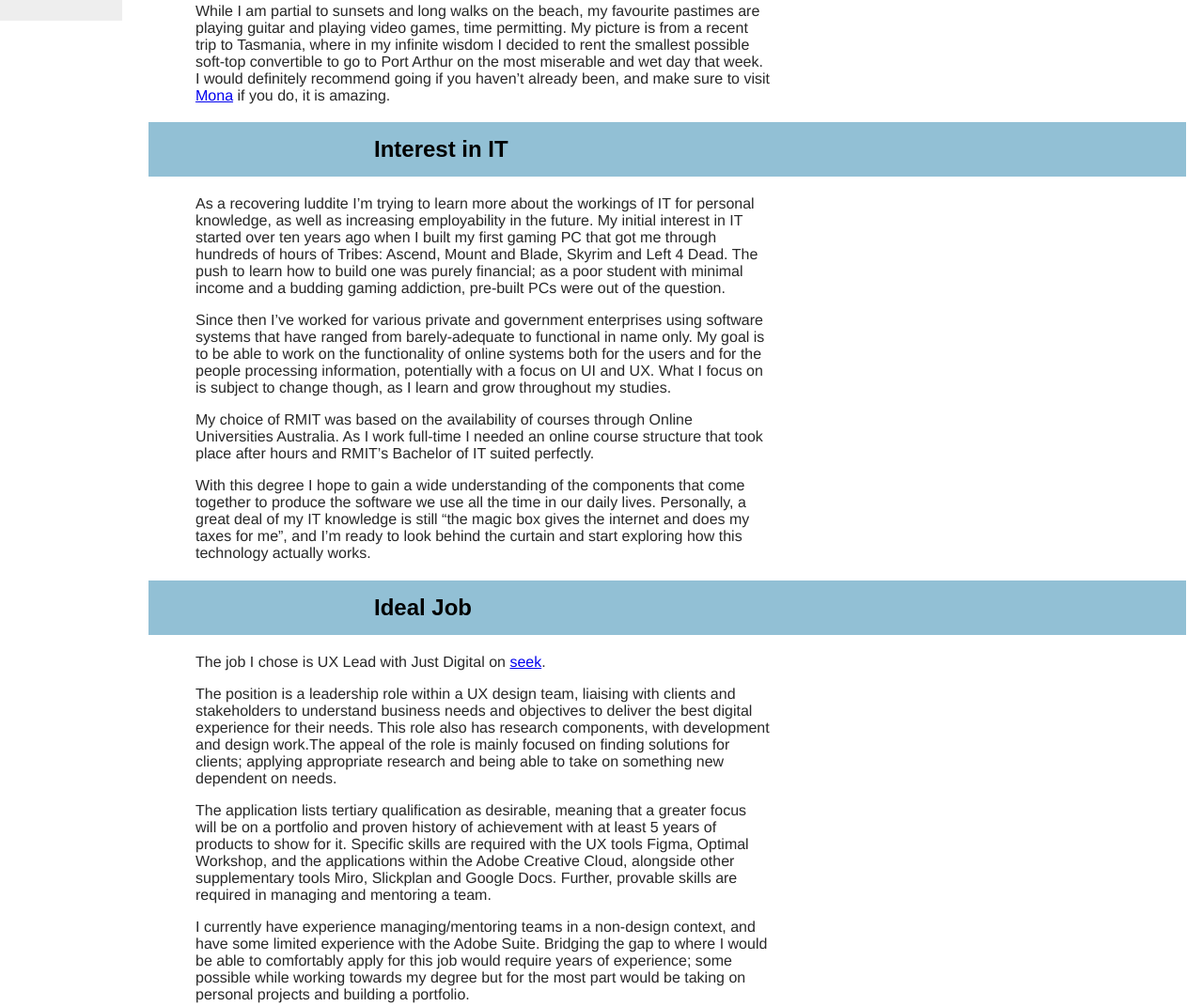
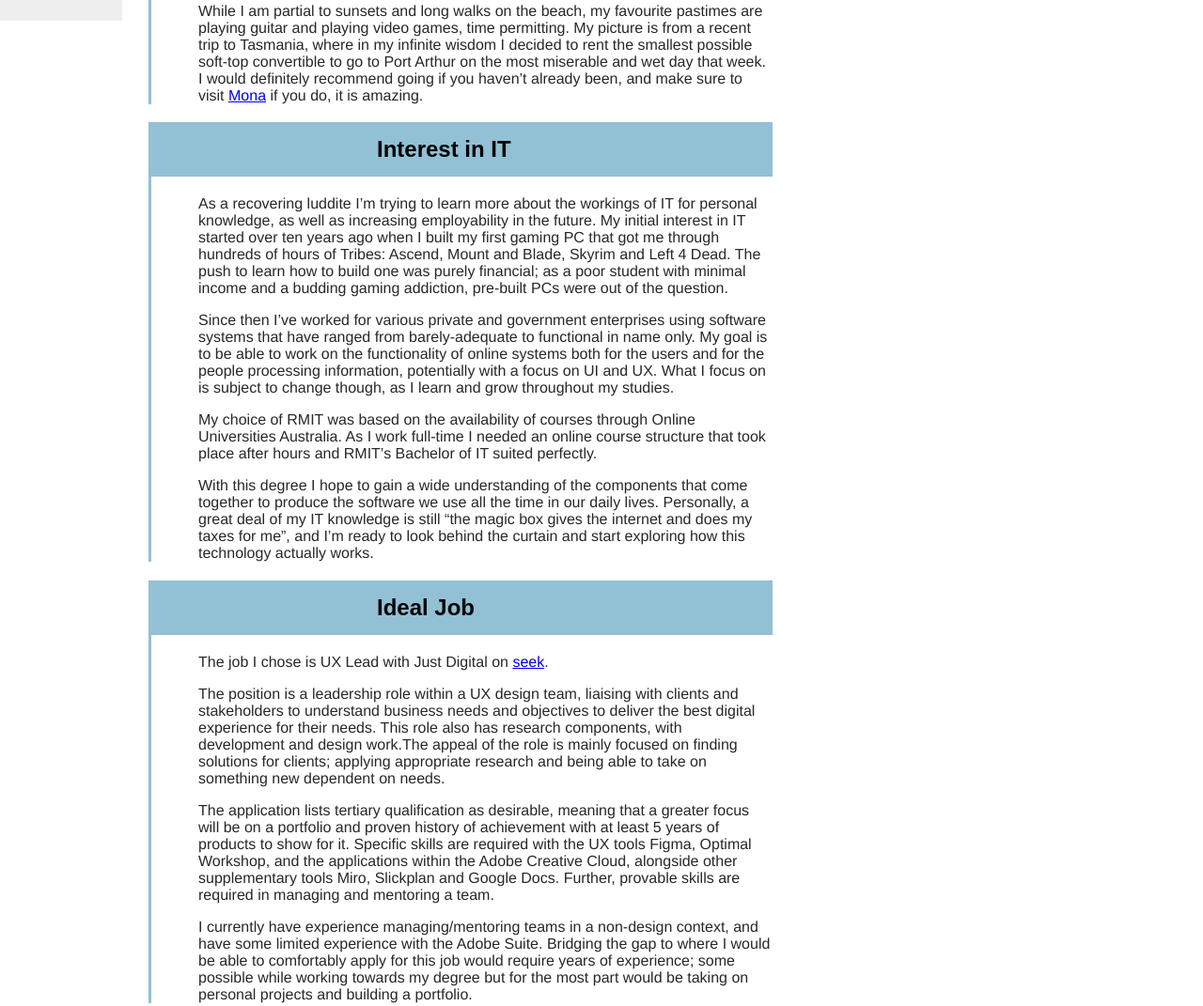
Before and after one commit to jakedharman/Assignment-1, a plain HTML site: page index.html in a window 1280 px wide. Shown: the part 794-1865 px from the top of the page at 94% size. Drawn offline with Linux system fonts and the light colour scheme.

Commit message:
added border

```diff
--- a/index.html
+++ b/index.html
@@ -15,6 +15,7 @@
 
 <div class="main">
 <h1>My IT Profile</h1>
+<div class="border">
 <h2 id="info">Personal Information</h2>
 <p>
 
@@ -29,7 +30,8 @@
     My picture is from a recent trip to Tasmania, where in my infinite wisdom I decided to rent the smallest possible soft-top convertible to go to Port Arthur on the most miserable and wet day that week.
     I would definitely recommend going if you haven’t already been, and make sure to visit <a href="https://mona.net.au/" target="_blank">Mona</a> if you do, it is amazing.
 </p>
-
+</div>
+<div class="border">
 <h2 id="interest">Interest in IT</h2>
 <p>
     As a recovering luddite I’m trying to learn more about the workings of IT for personal knowledge, as well as increasing employability in the future.
@@ -49,7 +51,8 @@
     With this degree I hope to gain a wide understanding of the components that come together to produce the software we use all the time in our daily lives.
     Personally, a great deal of my IT knowledge is still “the magic box gives the internet and does my taxes for me”, and I’m ready to look behind the curtain and start exploring how this technology actually works.
 </p>
-
+</div>
+<div class="border">
 <h2 id="job">Ideal Job</h2>
 <p>
     The job I chose is UX Lead with Just Digital on <a href="https://www.seek.com.au/job/67625660?type=standard#sol=fcb4253a8da83e9b7a7ac4c9ab42405a0daa954a"  target="_blank">seek</a>.
@@ -69,7 +72,8 @@
     Bridging the gap to where I would be able to comfortably apply for this job would require years of experience;
     some possible while working towards my degree but for the most part would be taking on personal projects and building a portfolio.
 </p>
-
+</div>
+<div class="border">
 <h2 id="profile">
     Personal Profile
 </h2>
@@ -150,7 +154,8 @@
 <p>
     Clear and short timelines for tasks need to be set. Too much time to make progress will result in procrastination, or worse - starting another unrelated activity!
 </p>
-
+</div>
+<div class="border">
 <h2 id="project">
     Project Idea
 </h2>
@@ -304,5 +309,6 @@
     and not just passed over by existing algorithms in favour of “pretty but wrong” creators.
 </p>
 </div>
+</div>
 </body>
 </html>
--- a/styles.css
+++ b/styles.css
@@ -10,6 +10,7 @@ body {
     padding-top: 15px;
     padding-bottom: 15px;
     padding-left: 240px;
+    margin-right: 40%;
     background-color: rgb(146, 192, 213);
     font-family: arial;
   }
@@ -37,6 +38,10 @@ body {
     font-family: helvetica;
   }
 
+  .border {
+    border-left-style: solid;
+    border-color: rgb(146, 192, 213);
+  }
 
 .sidenav {
     height:100%;
```
